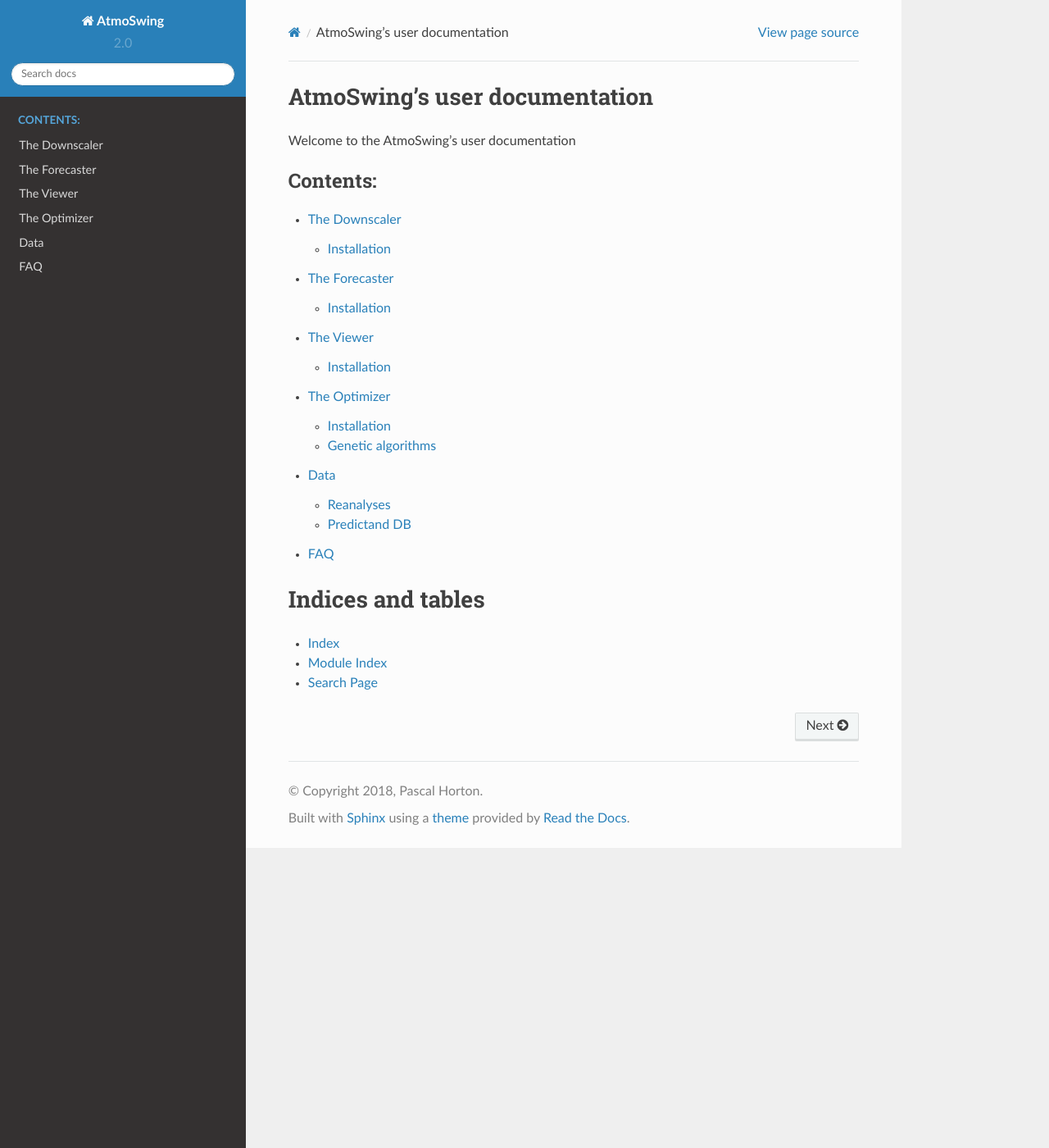
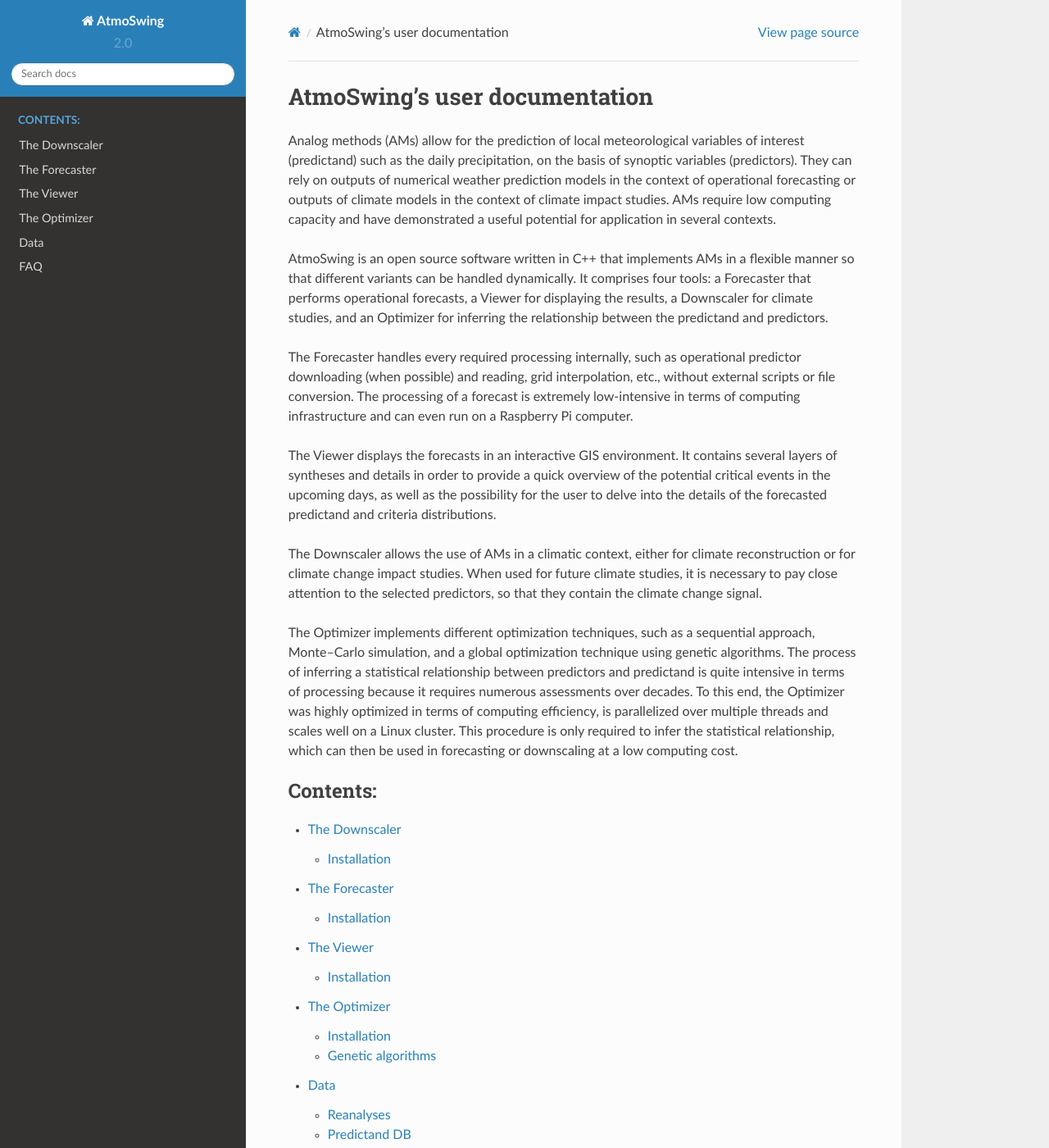
Before and after one commit to atmoswing/atmoswing-user-manual, a Sphinx documentation site: the page built from docs/index.rst, in a window 1280 px wide and 1400 px high. Shown: the whole window at 82% size. Built offline with Sphinx 7.4.7 and the Read the Docs theme 2.0.0, drawn with Linux system fonts in a browser that asks for light colours.

Commit message:
Update index.rst

```diff
--- a/docs/index.rst
+++ b/docs/index.rst
@@ -6,7 +6,17 @@
 AtmoSwing's user documentation
 =====================================
 
-Welcome to the AtmoSwing's user documentation
+Analog methods (AMs) allow for the prediction of local meteorological variables of interest (predictand) such as the daily precipitation, on the basis of synoptic variables (predictors). They can rely on outputs of numerical weather prediction models in the context of operational forecasting or outputs of climate models in the context of climate impact studies. AMs require low computing capacity and have demonstrated a useful potential for application in several contexts.
+
+AtmoSwing is an open source software written in C++ that implements AMs in a flexible manner so that different variants can be handled dynamically. It comprises four tools: a Forecaster that performs operational forecasts, a Viewer for displaying the results, a Downscaler for climate studies, and an Optimizer for inferring the relationship between the predictand and predictors.
+
+The Forecaster handles every required processing internally, such as operational predictor downloading (when possible) and reading, grid interpolation, etc., without external scripts or file conversion. The processing of a forecast is extremely low-intensive in terms of computing infrastructure and can even run on a Raspberry Pi computer.
+
+The Viewer displays the forecasts in an interactive GIS environment. It contains several layers of syntheses and details in order to provide a quick overview of the potential critical events in the upcoming days, as well as the possibility for the user to delve into the details of the forecasted predictand and criteria distributions.
+
+The Downscaler allows the use of AMs in a climatic context, either for climate reconstruction or for climate change impact studies. When used for future climate studies, it is necessary to pay close attention to the selected predictors, so that they contain the climate change signal.
+
+The Optimizer implements different optimization techniques, such as a sequential approach, Monte--Carlo simulation, and a global optimization technique using genetic algorithms. The process of inferring a statistical relationship between predictors and predictand is quite intensive in terms of processing because it requires numerous assessments over decades. To this end, the Optimizer was highly optimized in terms of computing efficiency, is parallelized over multiple threads and scales well on a Linux cluster. This procedure is only required to infer the statistical relationship, which can then be used in forecasting or downscaling at a low computing cost.
 
 .. toctree::
    :maxdepth: 2
```
